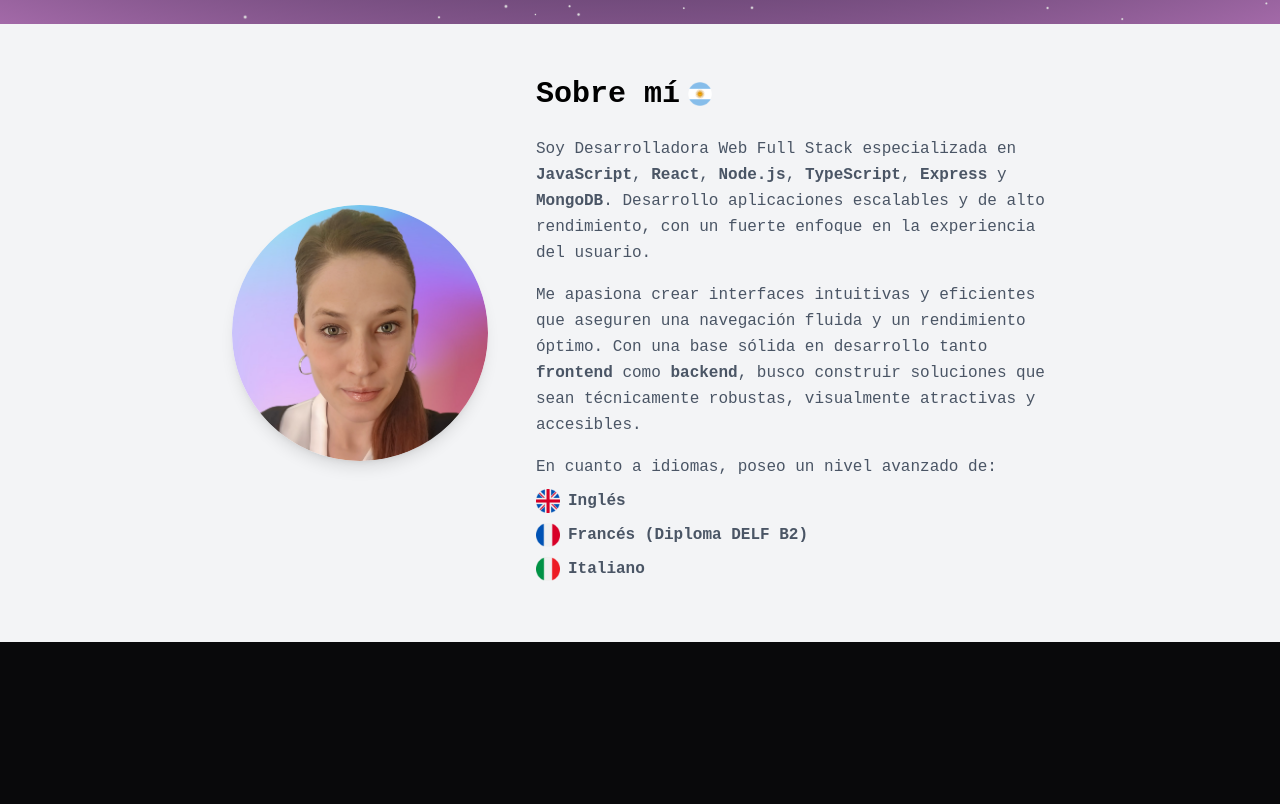
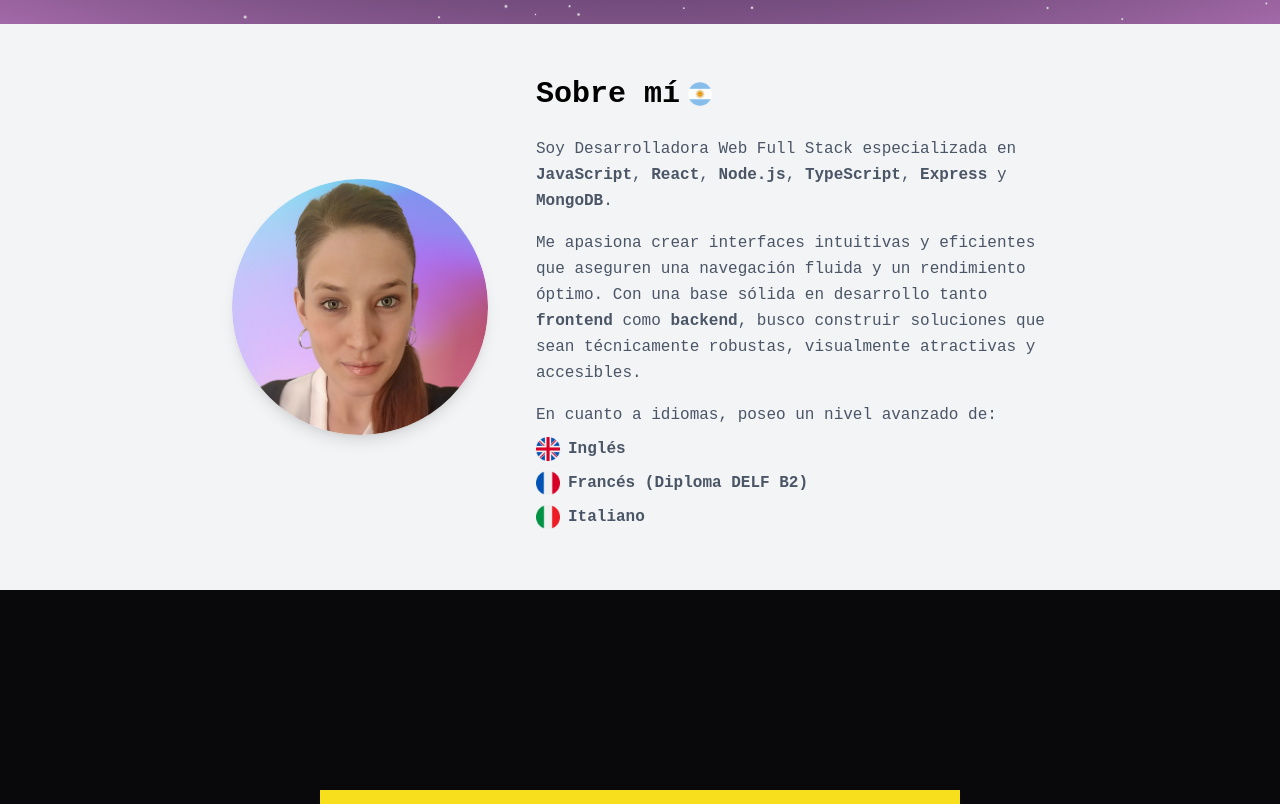
Before and after one commit to agush44/portfolio, a React (Vite) app: page / in a window 1280 px wide. Shown: the part 776-1580 px from the top of the page. Built offline with nearby package versions, Linux system fonts and the light colour scheme.

Commit message:
fix: about

```diff
--- a/src/pages/About.jsx
+++ b/src/pages/About.jsx
@@ -34,9 +34,7 @@ function About() {
             Soy Desarrolladora Web Full Stack especializada en{" "}
             <strong>JavaScript</strong>, <strong>React</strong>,{" "}
             <strong>Node.js</strong>, <strong>TypeScript</strong>,{" "}
-            <strong>Express</strong> y <strong>MongoDB</strong>. Desarrollo
-            aplicaciones escalables y de alto rendimiento, con un fuerte enfoque
-            en la experiencia del usuario.
+            <strong>Express</strong> y <strong>MongoDB</strong>.
           </p>
           <p className="text-gray-600 leading-relaxed mb-4">
             Me apasiona crear interfaces intuitivas y eficientes que aseguren
```
